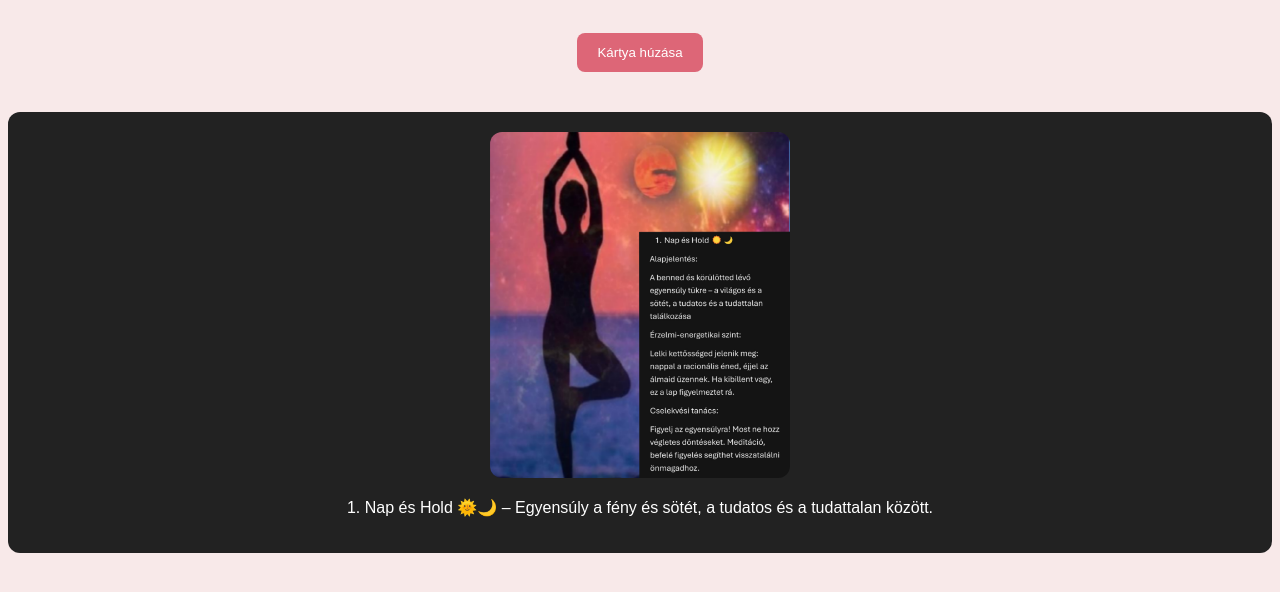
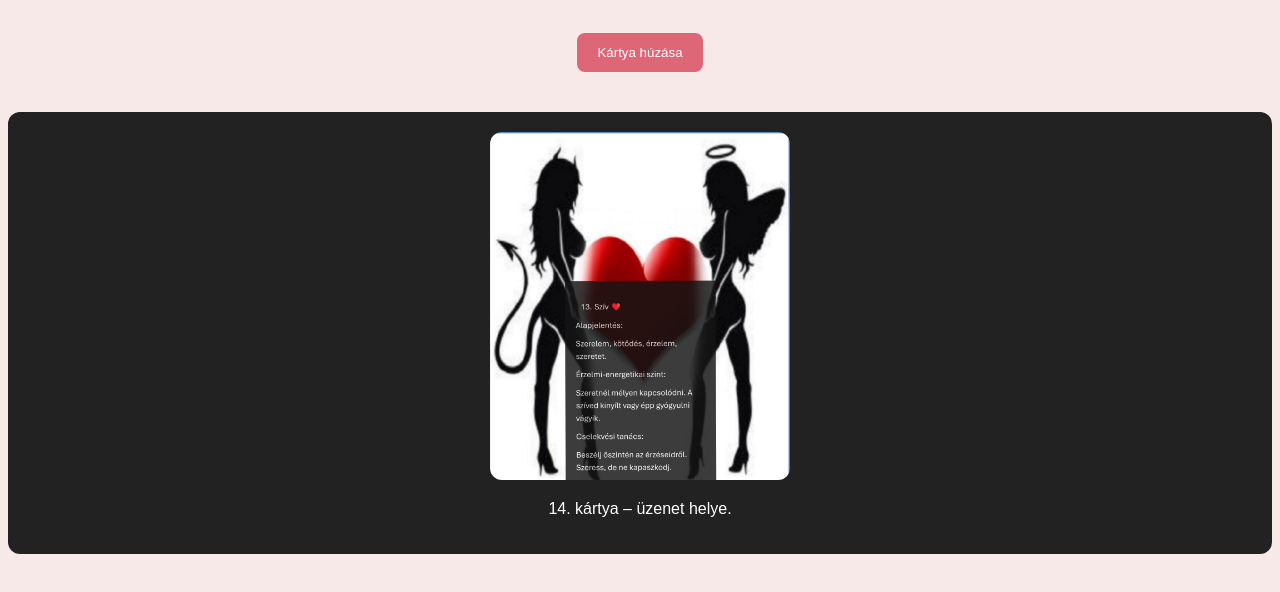
Before and after one commit to Aurys84/Aurys-tarot, a plain HTML site: page draw.html in a window 1280 px wide. Both pictures are taken after a click on the button "Kártya húzása". Shown: the part 102-694 px from the top of the page. Drawn offline with Linux system fonts and the light colour scheme.

Commit message:
Update draw.html

```diff
--- a/draw.html
+++ b/draw.html
@@ -22,19 +22,54 @@
   </div>
 
 <script>
-  const cards = [
-    {
-      img: "1.png",
-      text: "1. Nap és Hold 🌞🌙 – Egyensúly a fény és sötét, a tudatos és a tudattalan között."
+  // ——— KÁRTYÁK ———
+  const cards = Array.from({length: 18}, (_,i) => {
+    const n = i + 1;
+    return {
+      img: `${n}.png`,
+      text: `${n}. kártya – üzenet helye.`
+    };
+  });
+
+  // ——— TTS (Felolvasás) ———
+  function speak(text){
+    try{
+      // Androidon/Chrome-ban segít, ha előbb törlünk minden futó beszédet:
+      window.speechSynthesis.cancel();
+      const u = new SpeechSynthesisUtterance(text);
+      u.lang  = "hu-HU";   // magyar
+      u.rate  = 0.95;      // lassabb, lágyabb
+      u.pitch = 1.05;      // nőiesebb hangszín
+      speechSynthesis.speak(u);
+    }catch(e){
+      console.warn("TTS nem indult (böngésző tiltja / nincs támogatás).", e);
     }
-  ];
+  }
 
-  function drawCard() {
+  // ——— HÚZÁS ———
+  let last = null;
+
+  function drawCard(ev){
+    if (ev && ev.preventDefault) ev.preventDefault(); // ha gomb <button>-ben lenne formban
     const c = cards[Math.floor(Math.random()*cards.length)];
-    document.getElementById("cardImg").src = c.img;
-    document.getElementById("cardText").innerText = c.text;
-    document.getElementById("card").style.display = "block";
+    last = c;
+
+    const img  = document.getElementById("cardImg");
+    const txt  = document.getElementById("cardText");
+    const box  = document.getElementById("card");
+
+    img.src = c.img;
+    txt.innerText = c.text;
+    box.style.display = "block";
+
+    // Minden kattintás után újra olvasson:
+    speak(`${c.text}`);
   }
+
+  // ——— GOMBOK ———
+  document.addEventListener("DOMContentLoaded", () => {
+    const drawBtn = document.querySelector("button[onclick='drawCard()']");
+    // biztos, hogy TÖBBSZÖR húzható legyen:
+    drawBtn.addEventListener("click", drawCard);
+  });
 </script>
-</body>
-</html>
```
